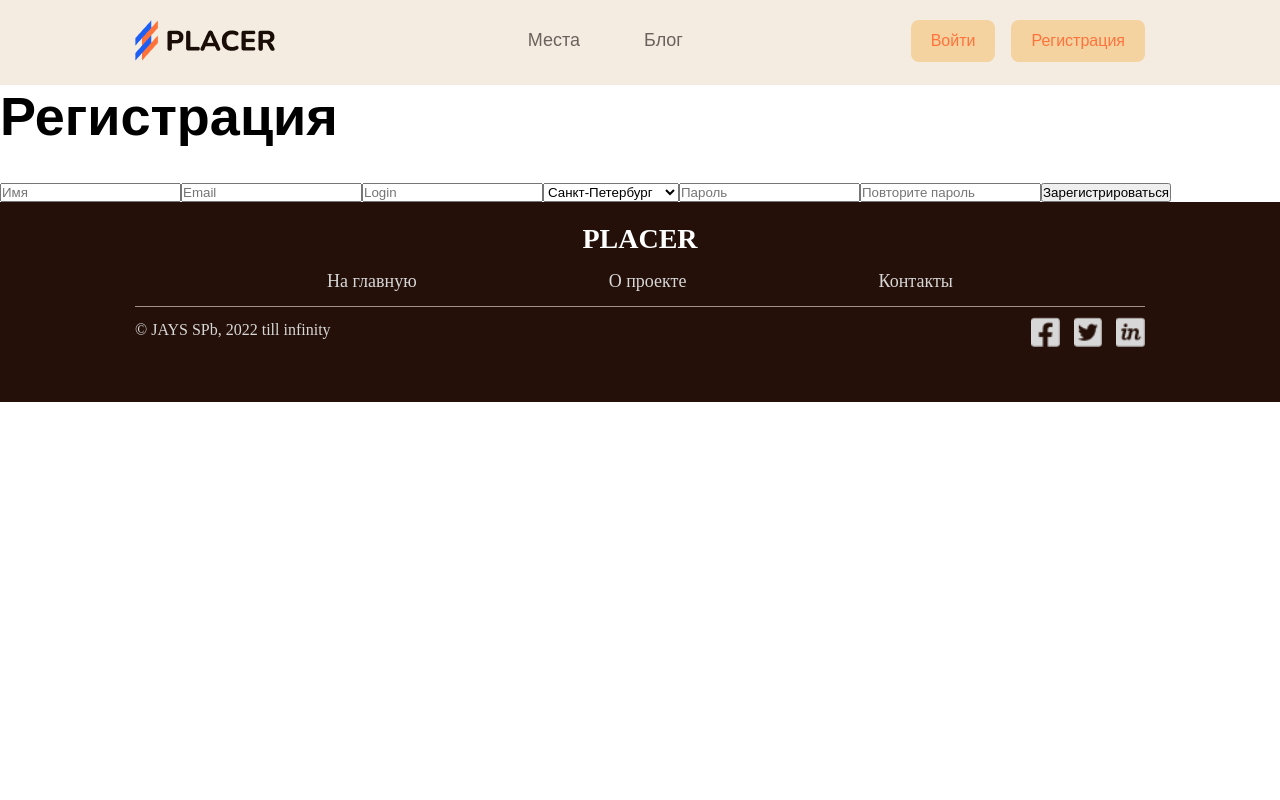
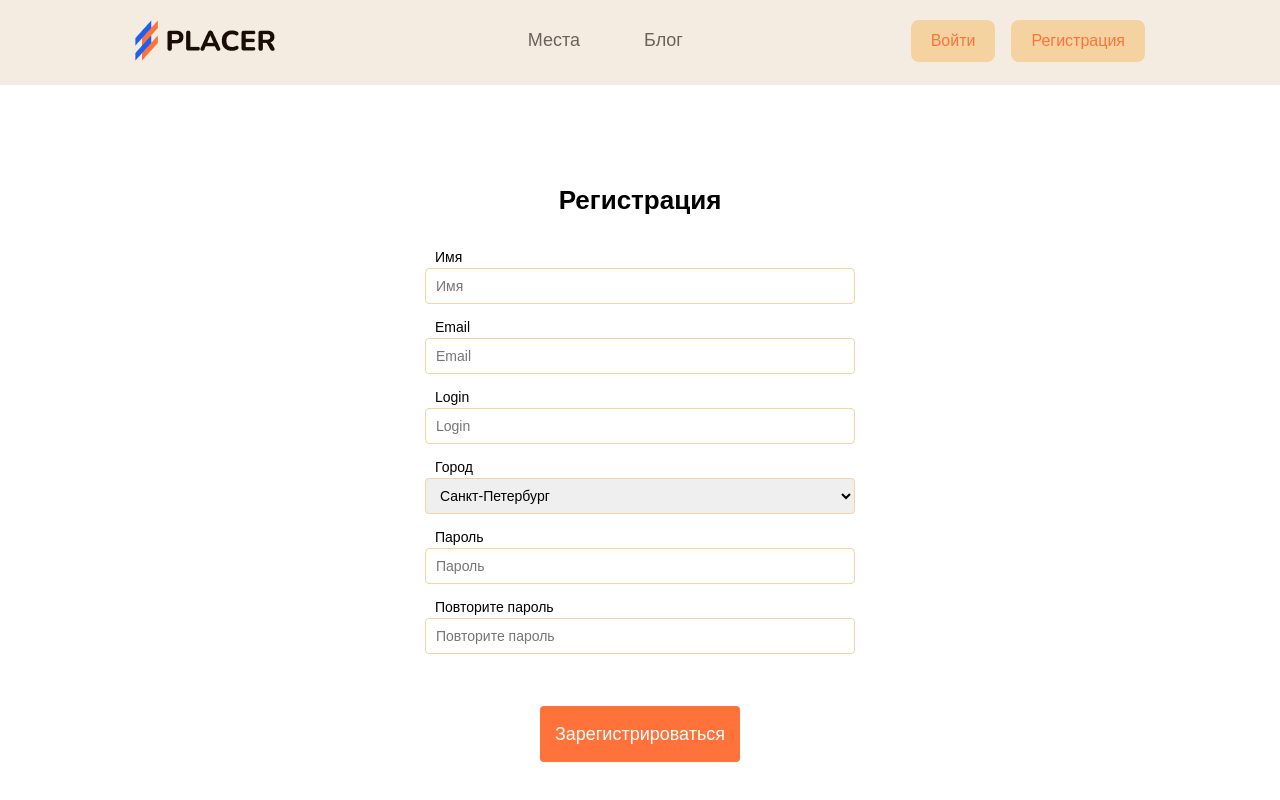
Before and after one commit to Daniileq/Placer, a React (Create React App) app in the folder client-react/: page /registration in a window 1280 px wide. Shown: the top 800 px of the page. Built offline with nearby package versions, Linux system fonts and the light colour scheme; no server answers.

Commit message:
add styles for registration form

```diff
--- /dev/null
+++ b/client-react/src/features/Registration/Registration.css
@@ -0,0 +1,56 @@
+.registration_form {
+  display: flex;
+  flex-direction: column;
+  align-items: center;
+  min-width: 500px;
+  min-height: 700px;
+  background: #ffffff;
+  border-radius: 8px;
+  margin: auto;
+  margin-top: 100px;
+  width: 100px;
+}
+
+.registration_form h4 {
+  margin-bottom: 30px;
+}
+
+.registration_form select, input {
+  border: 1px solid #f4d3a1;
+  border-radius: 4px;
+  font-size: 14px;
+  width: 430px;
+  height: 36px;
+  margin-bottom: 12px;
+  padding-left: 10px;
+  font-family: "Montserrat", sans-serif;
+  outline: none;
+  transition: 0.2s;
+}
+
+.registration_form input:hover,
+.registration_form input:focus,
+.registration_form input:hover,
+.registration_form input:focus {
+  border: solid 1px #ffb84e;
+}
+
+.registration_btn {
+  background: #ff733b;
+  border-radius: 4px;
+  width: 200px;
+  height: 56px;
+  border: none;
+  font-family: "Montserrat", sans-serif;
+  font-size: 18px;
+  color: #ffffff;
+  margin-top: 40px;
+}
+
+.registration_form label {
+  font-size: 14px;
+  font-family: "Nunito", sans-serif;
+  width: 410px;
+  text-align: left;
+  margin: 3px;
+}
--- a/client-react/src/features/Registration/Registration.jsx
+++ b/client-react/src/features/Registration/Registration.jsx
@@ -2,6 +2,7 @@ import { useEffect } from 'react';
 import { useDispatch, useSelector } from 'react-redux';
 import { useNavigate } from 'react-router-dom';
 import { regUser, disableHelpMessage } from '../../store/userSlice/userSlice';
+import './Registration.css';
 
 function Registration() {
   const dispatch = useDispatch();
@@ -36,23 +37,28 @@ function Registration() {
   return (
     <>
       <div>
-        <h1>Регистрация</h1>
-        <br />
-        <br />
+        <form className="registration_form" onSubmit={regSubmit}>
+          <h4>Регистрация</h4>
 
-        <form onSubmit={regSubmit}>
-          <input type="text" name="displayName" placeholder="Имя" required />
+          <label htmlFor="nameInput">Имя</label>
+          <input type="text" name="displayName" id='nameInput' placeholder="Имя" required />
+
+          <label htmlFor="emailInput" >Email</label>
           <input
             type="email"
             name="email"
+            id='emailInput'
             placeholder="Email"
             pattern="^\S+@\S+\.\S+$"
             title='Почта должна быть указана в формате email@mail.com'
             required
           />
-          <input type="text" name="login" placeholder="Login" required />
 
-          <select name="city">
+          <label htmlFor="loginInput">Login</label>
+          <input type="text" name="login" id='loginInput' placeholder="Login" required />
+
+          <label htmlFor="cityInput">Город</label>
+          <select className='select-css' id='cityInput' name="city">
             <option>Санкт-Петербург</option>
             <option>Москва</option>
             <option>Казань</option>
@@ -62,22 +68,27 @@ function Registration() {
             <option>Великий Новгород</option>
           </select>
 
+          <label htmlFor="passwordInput">Пароль</label>
           <input
             type="password"
             name="password"
+            id='passwordInput'
             placeholder="Пароль"
             pattern="(?=.*\d)(?=.*[a-z])(?=.*[A-Z]).{8,}"
             title="Пароль должен быть не менее 8 символов, а также содержать не менее одной цифры, одной прописной и строчной буквы"
             required
           />
+
+          <label htmlFor="repeatPassInput">Повторите пароль</label>
           <input
             type="password"
             name="repeatPass"
+            id='repeatPassInput'
             placeholder="Повторите пароль"
             required
           />
           { helpMessage && <div className="helpText">{helpMessage}</div>}
-          <button type="submit">Зарегистрироваться</button>
+          <button className='registration_btn' type="submit">Зарегистрироваться</button>
         </form>
       </div>
     </>
```
